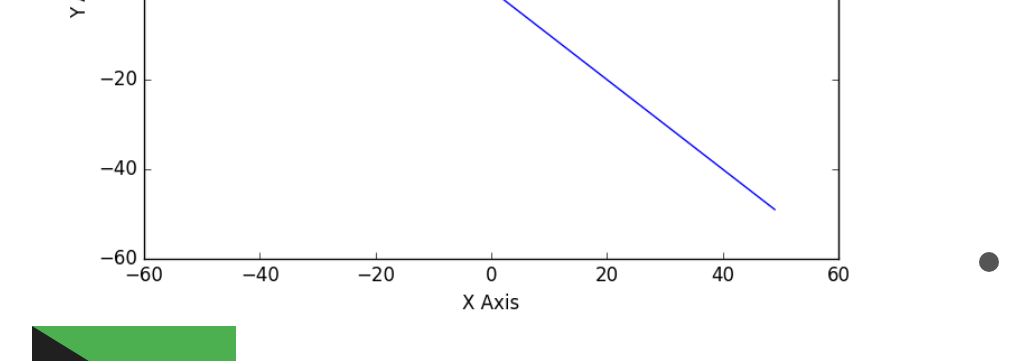
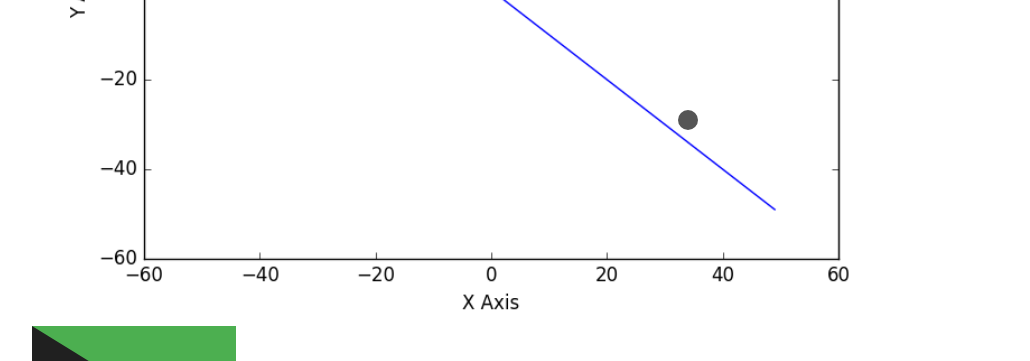
Before and after one commit to rbobkoskie3/rbobkoskie3.github.io, a Jekyll site: the page built from fixes/index.html, in a window 1280 px wide. Shown: the part 765-1126 px from the top of the page, without its empty margins (160-1190 px from the left). Built offline with Jekyll 4.4.1, drawn with Linux system fonts in a browser that asks for light colours.

Commit message:
Add files via upload

```diff
--- a/fixes/index.html
+++ b/fixes/index.html
@@ -143,11 +143,11 @@
                                                                 * IE 10+, Safari 5 */
 
                 -webkit-animation-name: example;      /* Safari 4.0 - 8.0 */
-                -webkit-animation-duration: 5s;       /* Safari 4.0 - 8.0 */
+                -webkit-animation-duration: 10s;       /* Safari 4.0 - 8.0 */
                 -webkit-animation-iteration-count: 1; /* Safari 4.0 - 8.0 */
                 -webkit-animation-direction: normal;  /* Safari 4.0 - 8.0 */
                 animation-name: example;
-                animation-duration: 5s;
+                animation-duration: 10s;
                 animation-iteration-count: 1;
                 animation-direction: normal;
         }
@@ -174,12 +174,12 @@
         /* Safari 4.0 - 8.0 */
         @-webkit-keyframes example {
             0%   {left:0px; top:0px;}
-            100% {left:950px; top:600px;}
+            100% {left:850px; top:600px;}
         }
         /* Standard syntax */
         @keyframes example {
             0%   {left:0px; top:0px;}
-            100% {left:950px; top:600px;}
+            100% {left:850px; top:600px;}
         }
 
         /*
```
